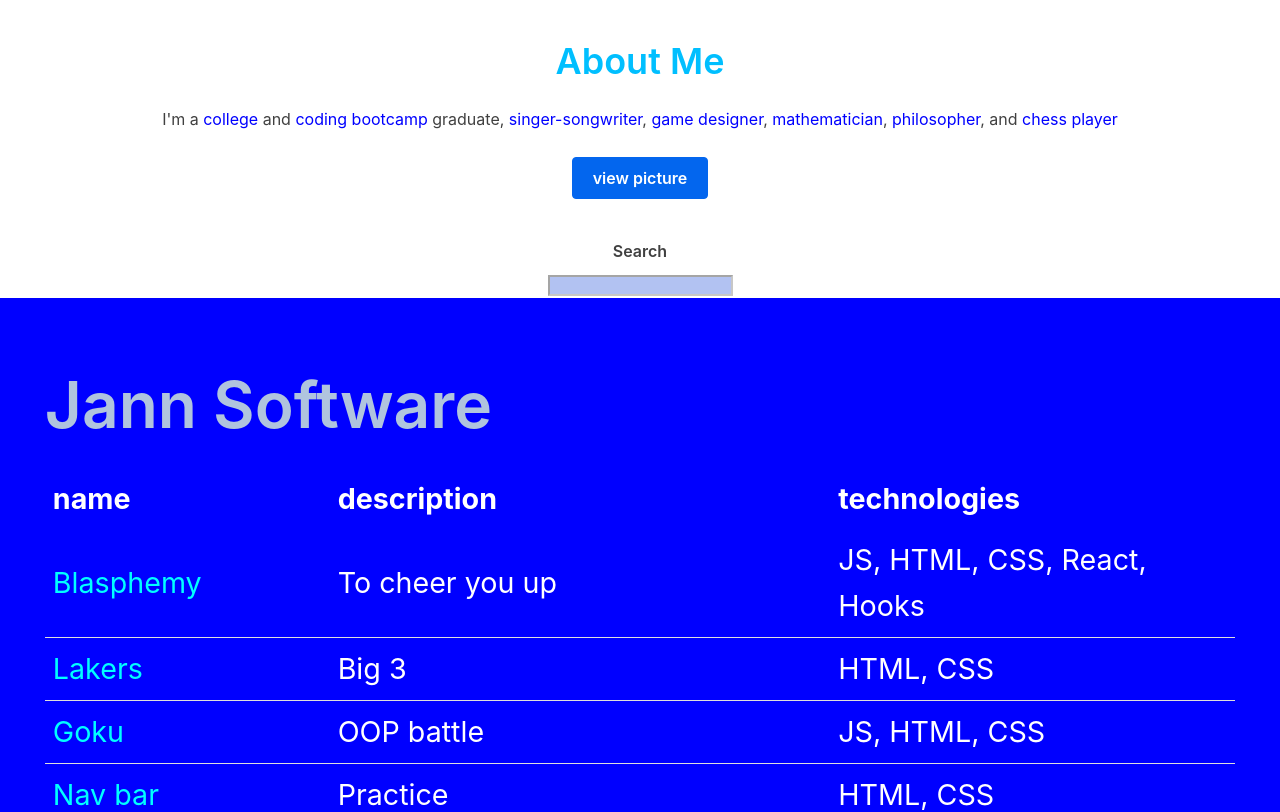
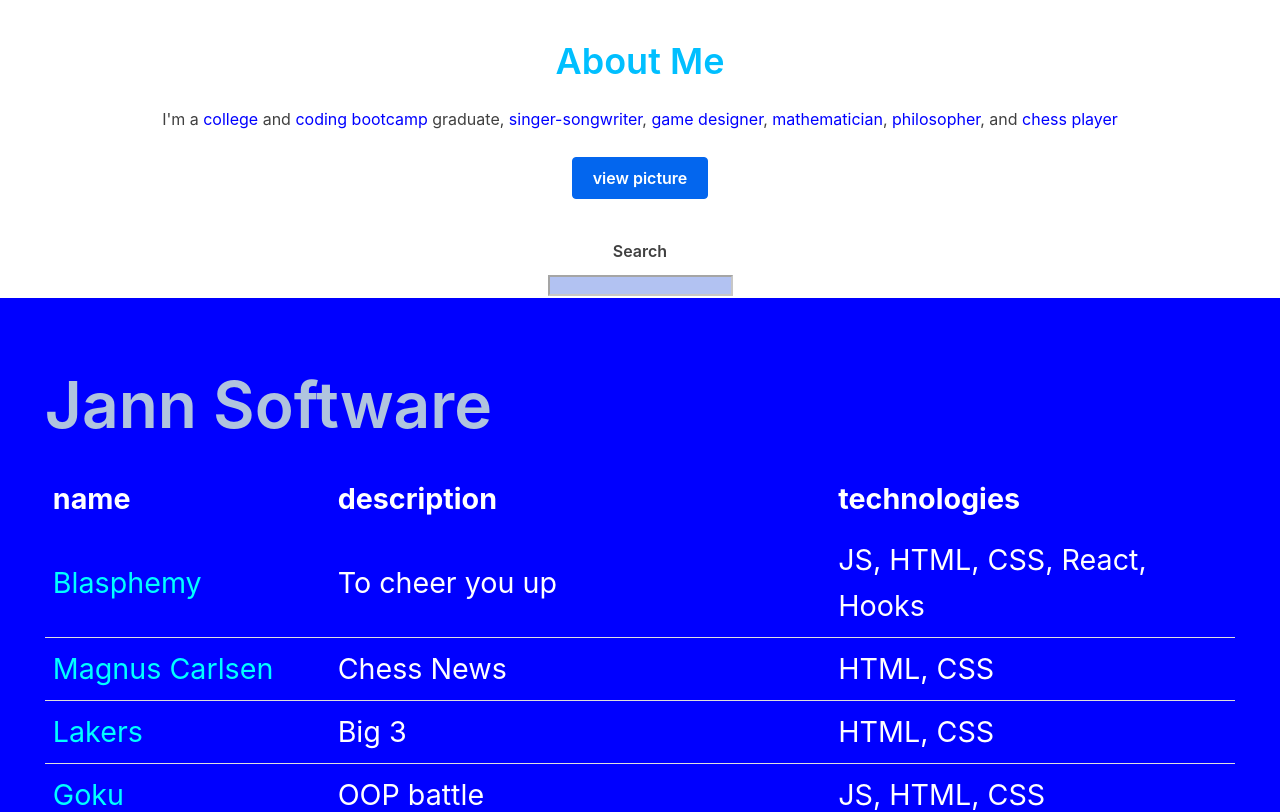
Before and after one commit to codejoy-wins/React-Portfolio, a React (Create React App) app: page / in a window 1280 px wide. Shown: the top 812 px of the page. Built offline with nearby package versions, Linux system fonts and the light colour scheme.

Commit message:
added magnus

```diff
--- a/src/App.js
+++ b/src/App.js
@@ -19,6 +19,12 @@ class App extends Component {
         "lynk": "https://eloquent-meninsky-66f587.netlify.com/",
         "desc": "To cheer you up",
         "tech": "JS, HTML, CSS, React, Hooks"
+      },
+      {
+        "name": "Magnus Carlsen",
+        "lynk": "https://goofy-bhaskara-670258.netlify.com/",
+        "desc": "Chess News",
+        "tech": "HTML, CSS"
       },
       {
         "name": "Lakers",
@@ -203,12 +209,20 @@ class App extends Component {
     ],
     // https://tender-shannon-7c069f.netlify.com/
     // https://eloquent-meninsky-66f587.netlify.com/
+    //
+    // https://goofy-bhaskara-670258.netlify.com/
     permaProjects: [
       {
         "name": "Blasphemy",
         "lynk": "https://eloquent-meninsky-66f587.netlify.com/",
         "desc": "To cheer you up",
         "tech": "JS, HTML, CSS, React, Hooks"
+      },
+      {
+        "name": "Magnus Carlsen",
+        "lynk": "https://goofy-bhaskara-670258.netlify.com/",
+        "desc": "Chess News",
+        "tech": "HTML, CSS"
       },
       {
         "name": "Lakers",
```
